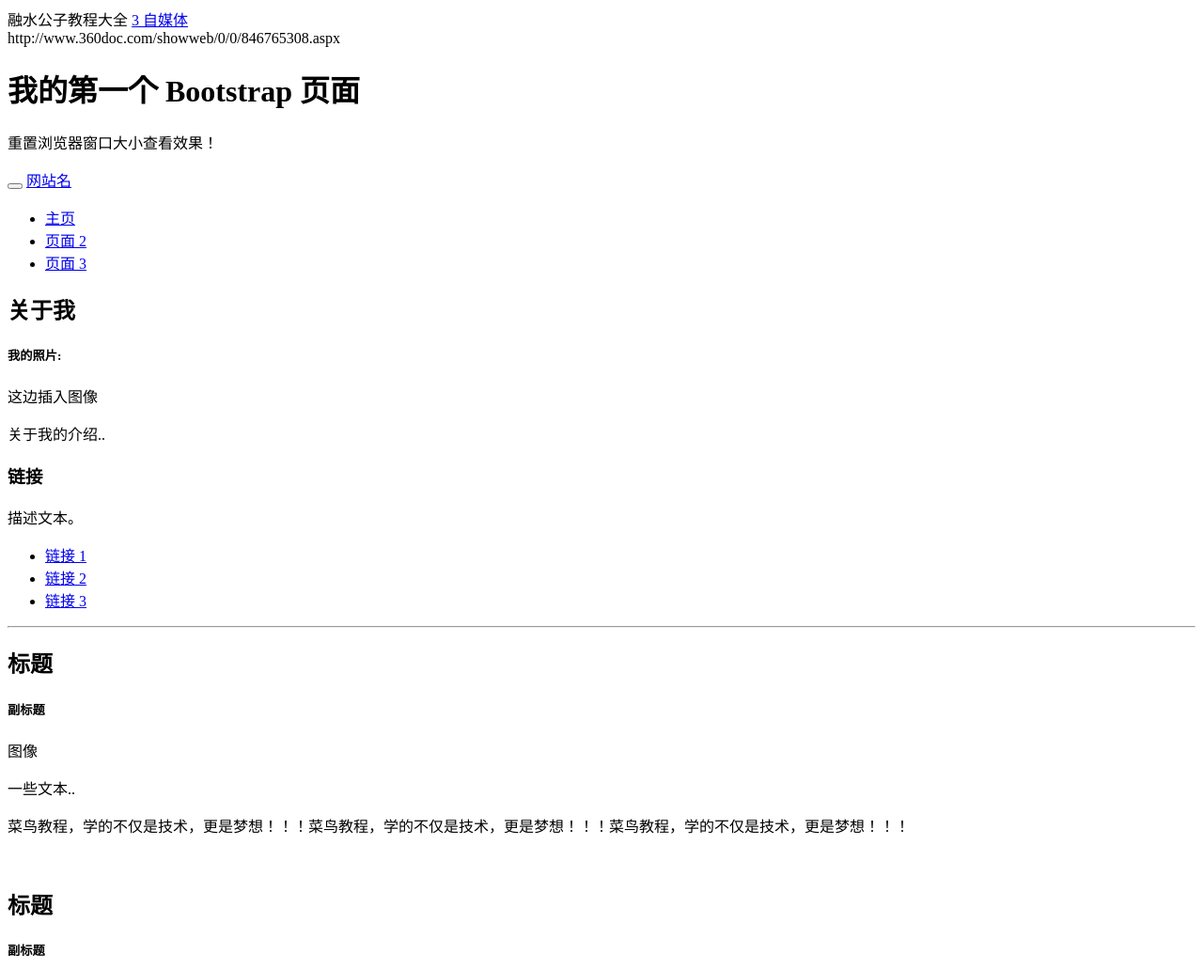
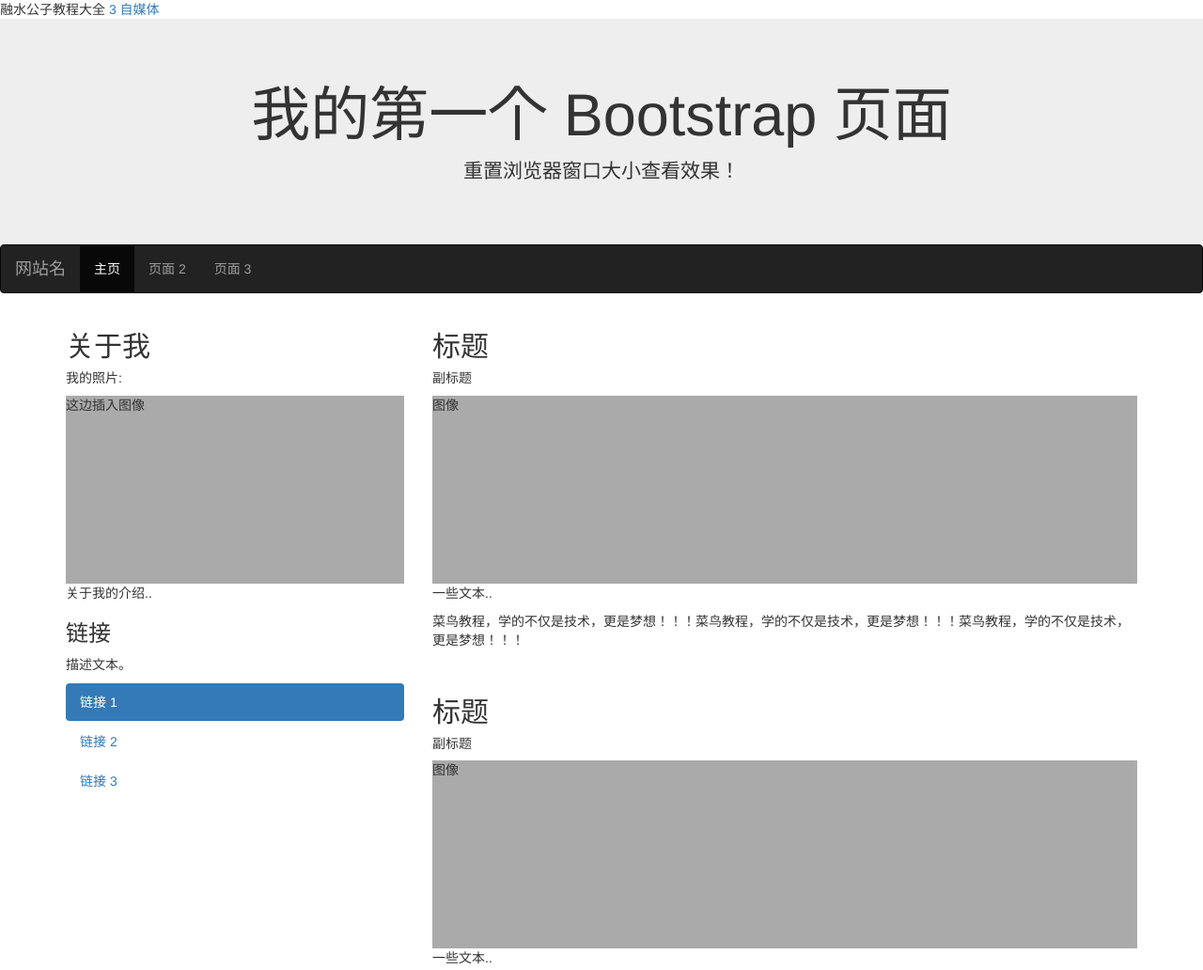
Before and after one commit to rsgz/rsgz.github.io, a plain HTML site: page index.html in a window 1280 px wide. Shown: the top 1032 px of the page at 94% size. Drawn offline with nearby package versions, Linux system fonts and the light colour scheme.

Commit message:
Update index.html

```diff
--- a/index.html
+++ b/index.html
@@ -1,7 +1,22 @@
 融水公子教程大全
+<a href='http://www.360doc.com/showweb/0/0/846765308.aspx'>3 自媒体</a><br/>
 
-<a href='http://www.360doc.com/showweb/0/0/846765308.aspx'>3 自媒体</a><br/>
-http://www.360doc.com/showweb/0/0/846765308.aspx
+<!DOCTYPE html>
+<html>
+<head>
+	<meta charset="utf-8">
+	<title>Bootstrap 实例 - 一个简单的网页</title>
+	<link rel="stylesheet" href="https://cdn.bootcss.com/bootstrap/3.3.7/css/bootstrap.min.css">
+	<script src="https://cdn.bootcss.com/jquery/2.1.1/jquery.min.js"></script>
+	<script src="https://cdn.bootcss.com/bootstrap/3.3.7/js/bootstrap.min.js"></script>
+	<style>
+    .fakeimg {
+        height: 200px;
+         background: #aaa;
+    }
+  </style>
+</head>
+<body>
 <div class="jumbotron text-center" style="margin-bottom:0">
   <h1>我的第一个 Bootstrap 页面</h1>
   <p>重置浏览器窗口大小查看效果！</p>
@@ -62,3 +77,5 @@ http://www.360doc.com/showweb/0/0/846765308.aspx
 <div class="jumbotron text-center" style="margin-bottom:0">
   <p>底部内容</p>
 </div>
+</body>
+</html>
```
